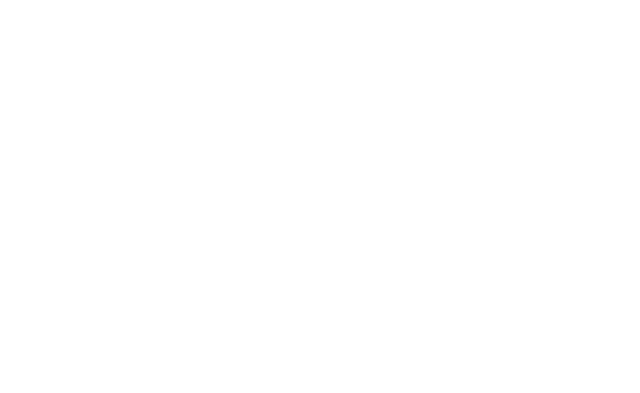
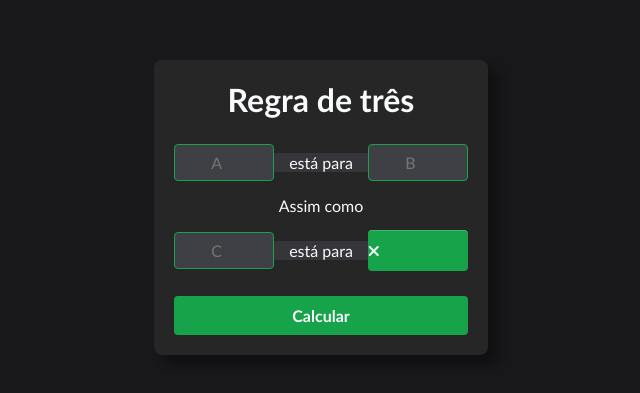
Before and after one commit to fatimadachari/mini-projetos, a React (Vite) app: page /regra-de-tres in a window 1280 px wide. Before the commit this address had no page. Shown: the part 193-586 px from the top of the page, without its empty margins (319-959 px from the left). Built offline with nearby package versions, Linux system fonts and the light colour scheme.

Commit message:
add projeto regra de tres

```diff
--- a/src/Routes.jsx
+++ b/src/Routes.jsx
@@ -4,6 +4,7 @@ import Home from "./pages/Home";
 import CalculadoraIMC from "./projetos/calculadora-imc/CalculadoraIMC";
 import RelogioDigital from "./projetos/relogio-digital/RelogioDigital";
 import Cronometro from "./projetos/cronometro/Cronometro";
+import RegraDeTres from "./projetos/regra-de-tres/RegraDeTres";
 
 function AppRoutes() {
     return (
@@ -13,6 +14,7 @@ function AppRoutes() {
           <Route path="/calculadora-imc" element={<CalculadoraIMC/>}></Route>
           <Route path="/relogio-digital" element={<RelogioDigital/>}></Route>
           <Route path="/cronometro" element={<Cronometro/>}></Route>
+          <Route path="/regra-de-tres" element={<RegraDeTres/>}></Route>
         </Routes>
       </Router>
     );
--- a/src/pages/Home.jsx
+++ b/src/pages/Home.jsx
@@ -12,6 +12,7 @@ function Home() {
         <Link to="calculadora-imc"><button>Calculadora IMC</button></Link>
         <Link to="relogio-digital"><button>Relógio digital</button></Link>
         <Link to="cronometro"><button>Cronometro</button></Link>
+        <Link to="regra-de-tres"><button>Regra de três</button></Link>
       </div>
     </div>
   );
--- /dev/null
+++ b/src/projetos/regra-de-tres/RegraDeTres.jsx
@@ -0,0 +1,63 @@
+import React, { useState } from "react";
+import './style.css';
+
+function RegraDeTres() {
+
+    const [num1, setNum1] = useState('');
+    const [num2, setNum2] = useState('');
+    const [num3, setNum3] = useState('');
+    const [result, setResult] = useState('');
+
+    const calculate = () => {
+        const n1 = parseFloat(num1);
+        const n2 = parseFloat(num2);
+        const n3 = parseFloat(num3);
+
+        if (isNaN(n1) || isNaN(n2) || isNaN(n3) || n1 === 0) {
+            setResult('Inválido');
+            return;
+        }
+
+        let res = (n3 * n2) / n1;
+
+        if (Number.isInteger(res)) {
+            setResult(res);
+        } else {
+            setResult(res.toFixed(2).replace('.', ','));
+        }
+    };
+
+    return (
+        <div className="RegraDeTres">
+            <div className="calculator">
+                <h1>Regra de três</h1>
+
+                <div className="input-container">
+                    <div className="input-group">
+                        <input type="number" value={num1} onChange={e => setNum1(e.target.value)} placeholder="A" />
+                        <span>está para</span>
+                        <input type="number" value={num2} onChange={e => setNum2(e.target.value)} placeholder="B" />
+                    </div>
+
+                    <p className="input-text">
+                        Assim como
+                    </p>
+
+                    <div className="input-group">
+                        <input type="number" value={num3} onChange={e => setNum3(e.target.value)} placeholder="C" />
+                        <span>está para</span>
+                        <p id="result">
+                            {result || <i className="fa-solid fa-xmark"></i>}
+                        </p>
+                    </div>
+                </div>
+
+                <button id="calculate" onClick={calculate}>
+                    Calcular
+                </button>
+            </div>
+        </div>
+    );
+}
+
+export default RegraDeTres;
--- /dev/null
+++ b/src/projetos/regra-de-tres/style.css
@@ -0,0 +1,73 @@
+@import url('https://fonts.googleapis.com/css2?family=Poppins:wght@100;200;300;400&display=swap');
+
+.RegraDeTres {
+    display: flex;
+    justify-content: center;
+    align-items: center;
+    min-height: 100vh;
+    font-family: 'Poppins', sans-serif;
+    background: #18181B;
+}
+
+.RegraDeTres .calculator {
+    background-color: #262626;
+    color: #F8FAFC;
+    box-shadow: 10px 10px 10px rgba(0,0,0,0.323);
+    border-radius: 8px;
+    padding: 20px;
+    text-align: center;
+}
+
+.RegraDeTres .input-container {
+    margin: 25px 0px;
+}
+
+.RegraDeTres .input-group {
+    display: flex;
+    align-items: center;
+    justify-content: center;
+}
+
+.RegraDeTres .input-group input {
+    background-color: #3F3F46;
+    color: #F8FAFC;
+    padding: 8px;
+    border: 1px solid #16A34A;
+    border-radius: 4px;
+    width: 100px;
+    font-size: 16px;
+    text-align: center;
+}
+
+.RegraDeTres .input-group input:focus-visible {
+    outline: transparent;
+}
+
+.RegraDeTres .input-group span {
+    background-color: #3f3f46a2;
+    padding: 0px 15px;
+}
+
+.RegraDeTres .input-group p {
+    background-color: #16A34A;
+    border-radius: 4px;
+    padding: 10px;
+    width: 100px;
+}
+
+.RegraDeTres .input-text {
+    margin: 15px 0px;
+}
+
+.RegraDeTres #calculate {
+    background-color: #16A34A;
+    border: none;
+    color: #F8FAFC;
+    border-radius: 4px;
+    padding: 10px;
+    font-size: 16px;
+    font-weight: 600;
+    cursor: pointer;
+    width: 100%;
+    transition: background-color .5s ease;
+}
```
Also changed, not shown: 1 other file (tests, documents, lock files or other folders).
